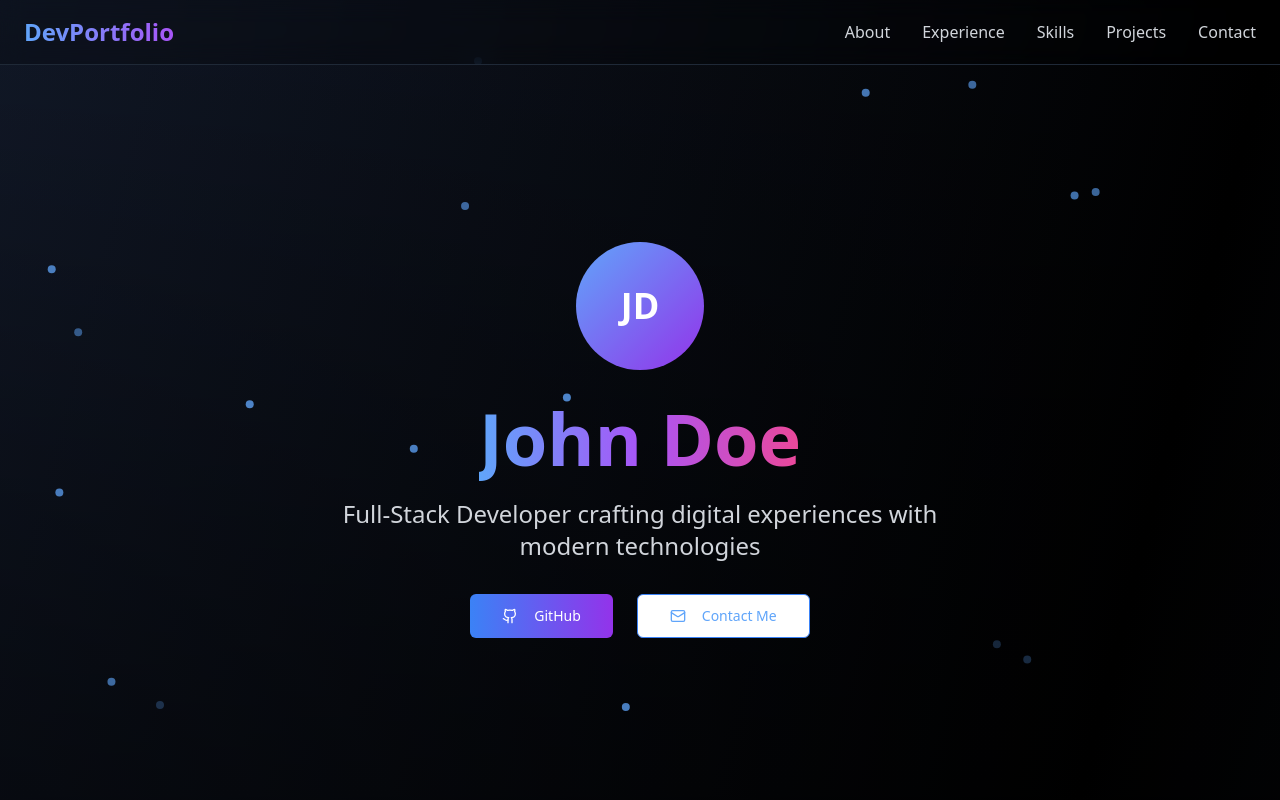
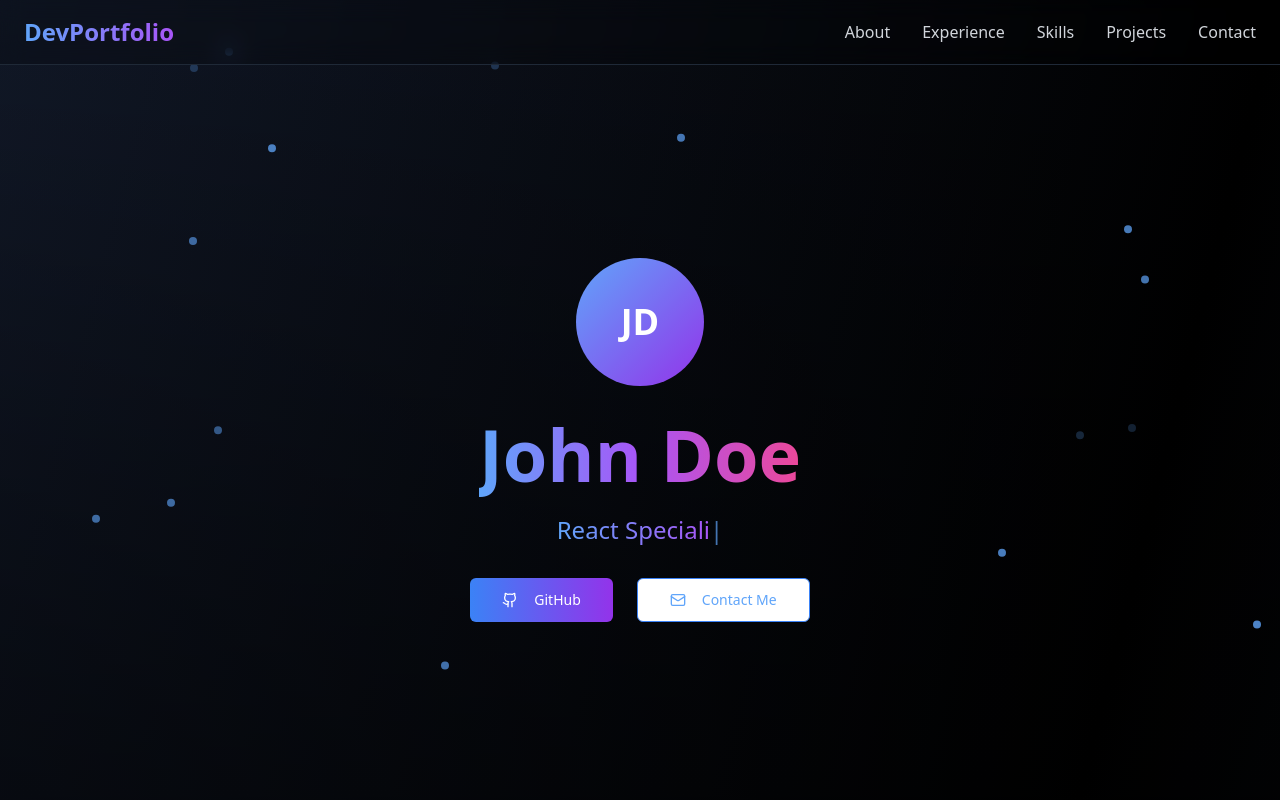
Before and after one commit to anutom20/Portfolio, a React (Vite) app: page / in a window 1280 px wide. Shown: the top 800 px of the page. Built offline with nearby package versions, Linux system fonts and the light colour scheme.

Commit message:
Add cursor typing effect
Implement a cursor typing effect in the hero section.

```diff
--- /dev/null
+++ b/src/hooks/useTypewriter.tsx
@@ -0,0 +1,43 @@
+
+import { useState, useEffect } from 'react';
+
+interface UseTypewriterProps {
+  words: string[];
+  typeSpeed?: number;
+  deleteSpeed?: number;
+  delaySpeed?: number;
+}
+
+export const useTypewriter = ({
+  words,
+  typeSpeed = 150,
+  deleteSpeed = 100,
+  delaySpeed = 2000,
+}: UseTypewriterProps) => {
+  const [currentWord, setCurrentWord] = useState('');
+  const [currentIndex, setCurrentIndex] = useState(0);
+  const [isDeleting, setIsDeleting] = useState(false);
+
+  useEffect(() => {
+    const timeout = setTimeout(() => {
+      const current = words[currentIndex];
+
+      if (isDeleting) {
+        setCurrentWord(prev => prev.slice(0, -1));
+      } else {
+        setCurrentWord(prev => current.slice(0, prev.length + 1));
+      }
+
+      if (!isDeleting && currentWord === current) {
+        setTimeout(() => setIsDeleting(true), delaySpeed);
+      } else if (isDeleting && currentWord === '') {
+        setIsDeleting(false);
+        setCurrentIndex(prev => (prev + 1) % words.length);
+      }
+    }, isDeleting ? deleteSpeed : typeSpeed);
+
+    return () => clearTimeout(timeout);
+  }, [currentWord, currentIndex, isDeleting, words, typeSpeed, deleteSpeed, delaySpeed]);
+
+  return currentWord;
+};
--- a/src/pages/Index.tsx
+++ b/src/pages/Index.tsx
@@ -1,4 +1,3 @@
-
 import { motion } from "framer-motion";
 import { Github, Linkedin, Mail, ExternalLink, Code, Database, Globe, Smartphone, Calendar, MapPin, Building, Server, GitBranch, Container, Monitor, Layers, Terminal, Wrench, Cloud, Settings } from "lucide-react";
 import { Button } from "@/components/ui/button";
@@ -7,9 +6,23 @@ import { Badge } from "@/components/ui/badge";
 import { Input } from "@/components/ui/input";
 import { Textarea } from "@/components/ui/textarea";
 import { useToast } from "@/hooks/use-toast";
+import { useTypewriter } from "@/hooks/useTypewriter";
 
 const Index = () => {
   const { toast } = useToast();
+
+  const typewriterText = useTypewriter({
+    words: [
+      "Full-Stack Developer",
+      "React Specialist",
+      "Backend Engineer",
+      "Cloud Architect",
+      "DevOps Engineer"
+    ],
+    typeSpeed: 100,
+    deleteSpeed: 50,
+    delaySpeed: 2000,
+  });
 
   const skills = [
     { name: "React", icon: Code, category: "Frontend" },
@@ -184,14 +197,17 @@ const Index = () => {
             </span>
           </motion.h1>
 
-          <motion.p
+          <motion.div
             initial={{ opacity: 0, y: 30 }}
             animate={{ opacity: 1, y: 0 }}
             transition={{ delay: 0.6, duration: 0.6 }}
-            className="text-xl md:text-2xl text-gray-300 mb-8 max-w-2xl mx-auto"
+            className="text-xl md:text-2xl text-gray-300 mb-8 max-w-2xl mx-auto h-8"
           >
-            Full-Stack Developer crafting digital experiences with modern technologies
-          </motion.p>
+            <span className="bg-gradient-to-r from-blue-400 to-purple-500 bg-clip-text text-transparent">
+              {typewriterText}
+            </span>
+            <span className="animate-pulse text-blue-400">|</span>
+          </motion.div>
 
           <motion.div
             initial={{ opacity: 0, y: 30 }}
```
